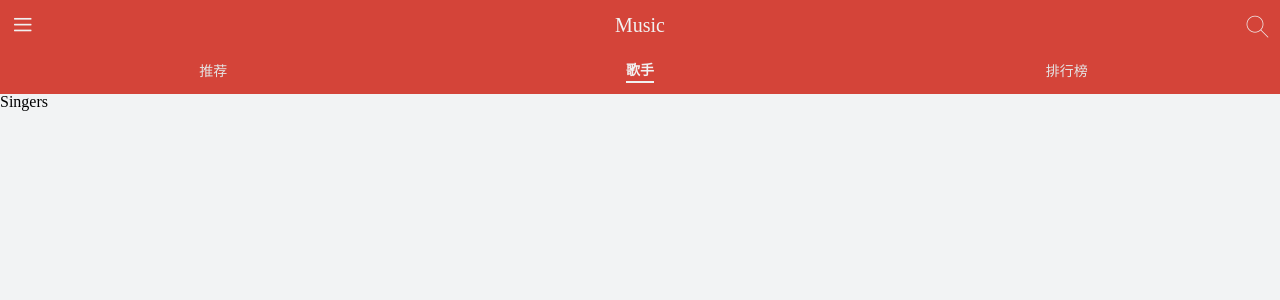
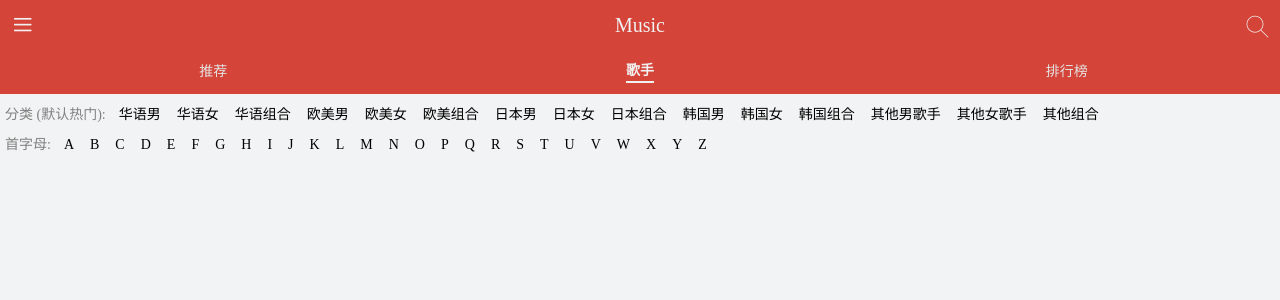
Before and after one commit to K-Philleani/Music_react, a React (Create React App) app: page /#/singers in a window 1280 px wide. Shown: the top 300 px of the page. Built offline with nearby package versions, Linux system fonts and the light colour scheme; what redux-immutable would draw is missing.

Commit message:
横向列表

```diff
--- /dev/null
+++ b/src/api/category.js
@@ -0,0 +1,169 @@
+// 歌手种类
+export const categoryTypes = [{
+  name: "华语男",
+  key: "1001"
+},
+{
+  name: "华语女",
+  key: "1002"
+},
+{
+  name: "华语组合",
+  key: "1003"
+},
+{
+  name: "欧美男",
+  key: "2001"
+},
+{
+  name: "欧美女",
+  key: "2002"
+},
+{
+  name: "欧美组合",
+  key: "2003"
+},
+{
+  name: "日本男",
+  key: "6001"
+},
+{
+  name: "日本女",
+  key: "6002"
+},
+{
+  name: "日本组合",
+  key: "6003"
+},
+{
+  name: "韩国男",
+  key: "7001"
+},
+{
+  name: "韩国女",
+  key: "7002"
+},
+{
+  name: "韩国组合",
+  key: "7003"
+},
+{
+  name: "其他男歌手",
+  key: "4001"
+},
+{
+  name: "其他女歌手",
+  key: "4002"
+},
+{
+  name: "其他组合",
+  key: "4003"
+},
+];
+
+// 歌手首字母
+export const alphaTypes = [{
+    key: "A",
+    name: "A"
+  },
+  {
+    key: "B",
+    name: "B"
+  },
+  {
+    key: "C",
+    name: "C"
+  },
+  {
+    key: "D",
+    name: "D"
+  },
+  {
+    key: "E",
+    name: "E"
+  },
+  {
+    key: "F",
+    name: "F"
+  },
+  {
+    key: "G",
+    name: "G"
+  },
+  {
+    key: "H",
+    name: "H"
+  },
+  {
+    key: "I",
+    name: "I"
+  },
+  {
+    key: "J",
+    name: "J"
+  },
+  {
+    key: "K",
+    name: "K"
+  },
+  {
+    key: "L",
+    name: "L"
+  },
+  {
+    key: "M",
+    name: "M"
+  },
+  {
+    key: "N",
+    name: "N"
+  },
+  {
+    key: "O",
+    name: "O"
+  },
+  {
+    key: "P",
+    name: "P"
+  },
+  {
+    key: "Q",
+    name: "Q"
+  },
+  {
+    key: "R",
+    name: "R"
+  },
+  {
+    key: "S",
+    name: "S"
+  },
+  {
+    key: "T",
+    name: "T"
+  },
+  {
+    key: "U",
+    name: "U"
+  },
+  {
+    key: "V",
+    name: "V"
+  },
+  {
+    key: "W",
+    name: "W"
+  },
+  {
+    key: "X",
+    name: "X"
+  },
+  {
+    key: "Y",
+    name: "Y"
+  },
+  {
+    key: "Z",
+    name: "Z"
+  }
+];
--- a/src/application/Recommend/index.js
+++ b/src/application/Recommend/index.js
@@ -20,7 +20,7 @@
     if (!recommendList.size) {
       getRecommendListDataDispatch();
     }
-  }, [getBannerDataDispatch, getRecommendListDataDispatch]);
+  }, [bannerList.size, recommendList.size, getBannerDataDispatch, getRecommendListDataDispatch]);
 
   const bannerListJS = bannerList ? bannerList.toJS() : [];
   const recommendListJS = recommendList ? recommendList.toJS() : [];
--- a/src/application/Singers/index.js
+++ b/src/application/Singers/index.js
@@ -1,11 +1,34 @@
-import React from 'react'
-
+import React, { useState } from 'react'
+import Horizen from '../../baseUI/horizen-item'
+import { NavContainer } from './style'
+import { categoryTypes, alphaTypes } from '../../api/category'
 
 const Singers = () => {
+  let [category, setCategory] = useState ('');
+  let [alpha, setAlpha] = useState ('');
+
+  let handleUpdateAlpha = (val) => {
+    setAlpha (val);
+  }
+
+  let handleUpdateCatetory = (val) => {
+    setCategory (val);
+  }
   return (
-    <div>
-      Singers
-    </div>
+    <NavContainer>
+      <Horizen
+        title={"分类 (默认热门):"}
+        list={categoryTypes}
+        handleClick={handleUpdateCatetory}
+        oldVal={category}
+      ></Horizen>
+      <Horizen
+        list={alphaTypes}
+        title={"首字母:"}
+        handleClick={handleUpdateAlpha}
+        oldVal={alpha}
+      ></Horizen>
+    </NavContainer>
   )
 
 }
--- /dev/null
+++ b/src/application/Singers/style.js
@@ -0,0 +1,11 @@
+import styled from 'styled-components'
+
+
+export const NavContainer = styled.div`
+  box-sizing: border-box;
+  position: fixed;
+  top: 95px;
+  width: 100%;
+  padding: 5px;
+  overflow: hidden;
+`
--- /dev/null
+++ b/src/baseUI/horizen-item/index.js
@@ -0,0 +1,84 @@
+import React, { memo, useEffect, useRef } from 'react'
+import Scroll from '../scroll/index'
+import { PropTypes } from 'prop-types'
+import styled from 'styled-components'
+import style from '../../assets/global-style';
+
+const List = styled.div`
+  display: flex;
+  align-items: center;
+  height: 30px;
+  overflow: hidden;
+  >span:first-of-type {
+    display: block;
+    flex: 0 0 auto;
+    padding: 5px 0;
+    margin-right: 5px;
+    color: grey;
+    font-size: ${style["font-size-m"]};
+    vertical-align: middle;
+  }
+`
+const ListItem = styled.span`
+  flex: 0 0 auto;
+  font-size: ${style["font-size-m"]};
+  padding: 5px 8px;
+  border-radius: 10px;
+  &.selected {
+    color: ${style["theme-color"]};
+    border: 1px solid ${style["theme-color"]};
+    opacity: 0.8;
+  }
+`
+
+function Horizen(props) {
+  const { list, oldVal, title, handleClick } = props
+  const Category = useRef (null);
+
+  useEffect(() => {
+    let categoryDOM = Category.current;
+    let tagElems = categoryDOM.querySelectorAll ("span");
+    let totalWidth = 0;
+    Array.from (tagElems).forEach (ele => {
+      totalWidth += ele.offsetWidth;
+    });
+    categoryDOM.style.width = `${totalWidth}px`;
+  }, [])
+
+  return(
+    <Scroll direction={"horizental"}>
+      <div ref={Category}>
+        <List>
+          <span>{title}</span>
+          {
+            list.map(item => {
+              return (
+                <ListItem
+                  key={item.key}
+                  className={`${oldVal === item.key ? 'selected': ''}`}
+                  onClick={() => handleClick(item.key)}
+                >{item.name}</ListItem>
+              )
+            })
+          }
+        </List>
+      </div>
+    </Scroll>
+  )
+}
+
+Horizen.defaultProps = {
+  list: [],
+  oldVal: '',
+  title: '',
+  handleClick: null
+}
+
+Horizen.propTypes = {
+  list: PropTypes.array,
+  oldVal: PropTypes.string,
+  title: PropTypes.string,
+  handleClick: PropTypes.func
+}
+
+export default memo(Horizen)
--- a/src/baseUI/loading/index.js
+++ b/src/baseUI/loading/index.js
@@ -24,7 +24,7 @@
     height: 60px;
     opacity: 0.6;
     border-radius: 50%;
-    background-color: ${style ["theme-color"]};
+    background-color: ${style["theme-color"]};
     animation: ${loading} 1.4s infinite ease-in
   }
   >div:nth-child(2) {
```
